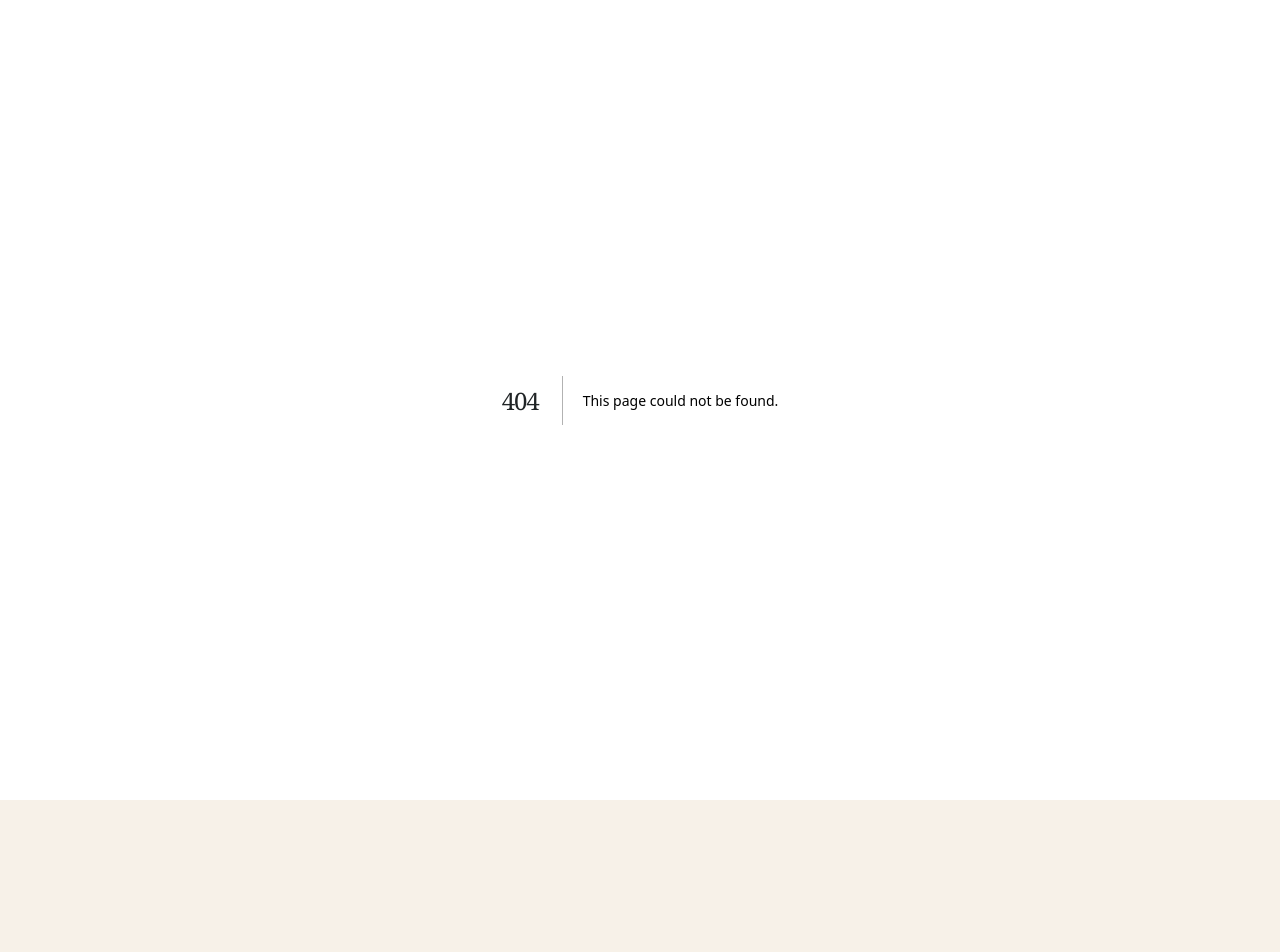
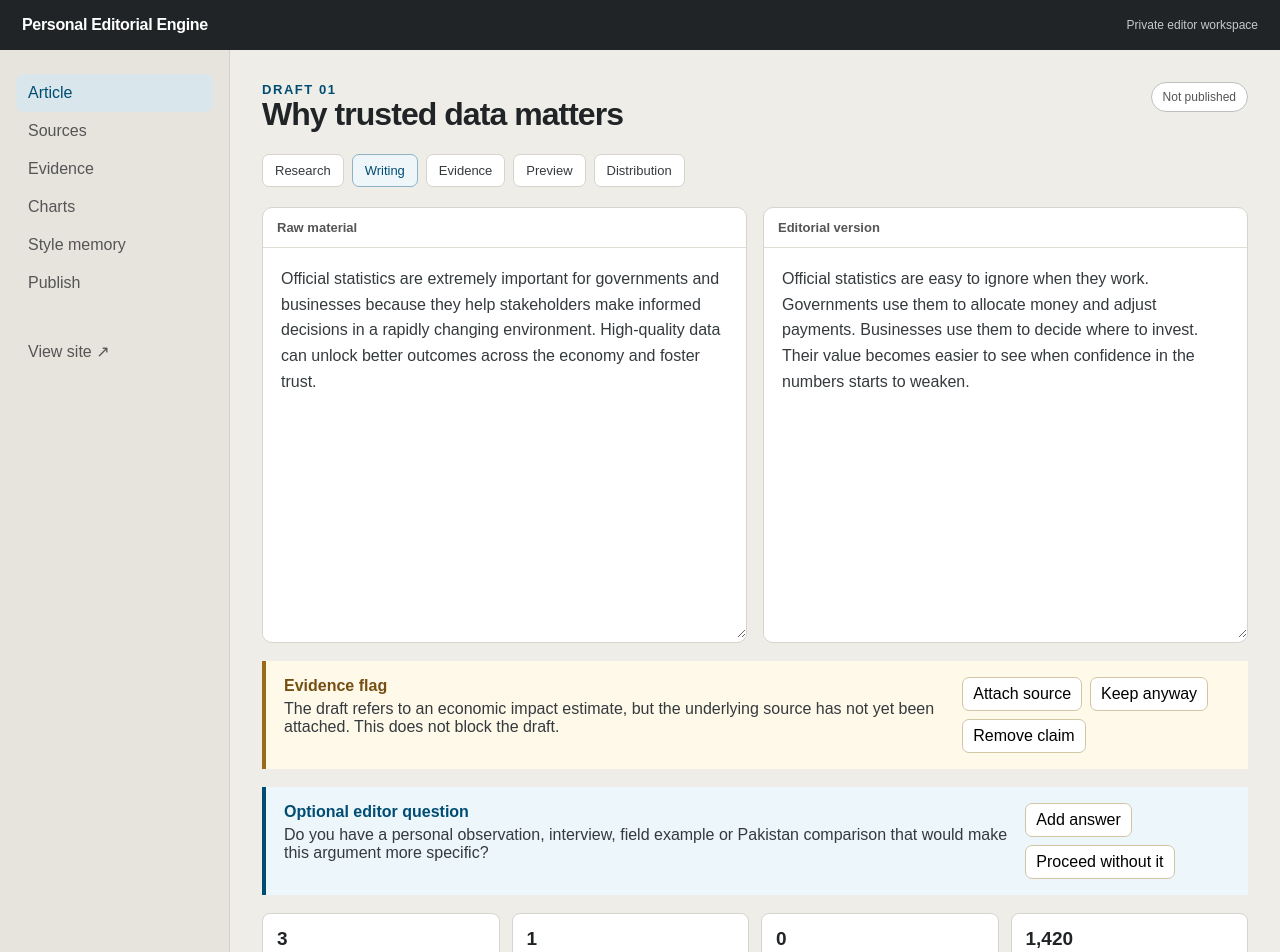
Before and after one commit to jamal715/personal-editorial-engine, a Next.js app: page /editor in a window 1280 px wide. Before the commit this address had no page. Shown: the top 952 px of the page. Before the commit the page ends 800 px from the top, so only its background shows below. Built offline with nearby package versions, Linux system fonts and the light colour scheme.

Commit message:
Build private editorial workspace

```diff
--- /dev/null
+++ b/app/editor/page.tsx
@@ -0,0 +1,70 @@
+export default function EditorPage() {
+  return (
+    <main className="editor-shell">
+      <header className="editor-top">
+        <strong>Personal Editorial Engine</strong>
+        <span style={{fontSize:12, opacity:.75}}>Private editor workspace</span>
+      </header>
+
+      <div className="editor-grid">
+        <aside className="editor-nav">
+          <a className="active" href="/editor">Article</a>
+          <a href="#">Sources</a>
+          <a href="#">Evidence</a>
+          <a href="#">Charts</a>
+          <a href="#">Style memory</a>
+          <a href="#">Publish</a>
+          <a href="/" style={{marginTop:30}}>View site ↗</a>
+        </aside>
+
+        <section className="editor-main">
+          <div className="editor-title">
+            <div>
+              <div className="kicker">Draft 01</div>
+              <h1>Why trusted data matters</h1>
+            </div>
+            <span className="status-pill">Not published</span>
+          </div>
+
+          <div className="editor-tabs">
+            <span>Research</span><span className="active">Writing</span><span>Evidence</span><span>Preview</span><span>Distribution</span>
+          </div>
+
+          <div className="compare">
+            <div className="panel">
+              <div className="panel-head">Raw material</div>
+              <textarea defaultValue={"Official statistics are extremely important for governments and businesses because they help stakeholders make informed decisions in a rapidly changing environment. High-quality data can unlock better outcomes across the economy and foster trust."} />
+            </div>
+            <div className="panel">
+              <div className="panel-head">Editorial version</div>
+              <textarea defaultValue={"Official statistics are easy to ignore when they work. Governments use them to allocate money and adjust payments. Businesses use them to decide where to invest. Their value becomes easier to see when confidence in the numbers starts to weaken."} />
+            </div>
+          </div>
+
+          <div className="flag">
+            <div>
+              <strong>Evidence flag</strong>
+              <div style={{marginTop:5}}>The draft refers to an economic impact estimate, but the underlying source has not yet been attached. This does not block the draft.</div>
+            </div>
+            <div className="flag-actions"><button>Attach source</button><button>Keep anyway</button><button>Remove claim</button></div>
+          </div>
+
+          <div className="flag" style={{borderLeftColor:'#004d73', background:'#edf6fa'}}>
+            <div>
+              <strong style={{color:'#004d73'}}>Optional editor question</strong>
+              <div style={{marginTop:5}}>Do you have a personal observation, interview, field example or Pakistan comparison that would make this argument more specific?</div>
+            </div>
+            <div className="flag-actions"><button>Add answer</button><button>Proceed without it</button></div>
+          </div>
+
+          <div className="diagnostics">
+            <div className="metric"><b>3</b><span>AI-style phrases flagged</span></div>
+            <div className="metric"><b>1</b><span>Evidence issue</span></div>
+            <div className="metric"><b>0</b><span>Blocking issues</span></div>
+            <div className="metric"><b>1,420</b><span>Target words</span></div>
+          </div>
+        </section>
+      </div>
+    </main>
+  );
+}
```
